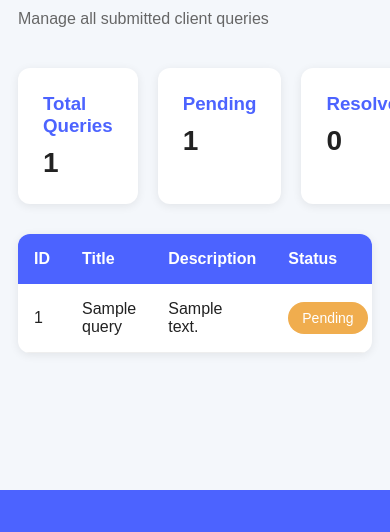
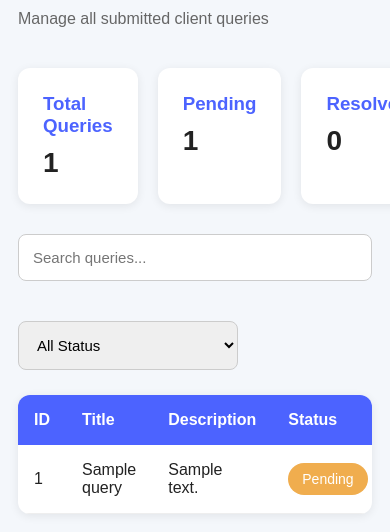
Before and after one commit to Arushitasharma/client-query-project, a Flask app: page /admin in a window 390 px wide; the page is wider, and only the part inside the window is pictured. Shown: the part 354-886 px from the top of that part. Before the commit the page ends 844 px from the top of that part, so only its background shows below. Run offline with Flask 3, Linux system fonts and the light colour scheme; a user stored in the database is signed in; tables that the repository leaves empty hold one stand-in row (values such as "Sample post").

Commit message:
add admin system, responsive ui, and validation architecture

```diff
--- a/app/static/css/admin.css
+++ b/app/static/css/admin.css
@@ -113,3 +113,30 @@
 
     text-decoration:none;
 }
+
+/* TOOLBAR */
+
+.admin-toolbar{
+
+    display:flex;
+
+    gap:20px;
+
+    margin-bottom:25px;
+
+    flex-wrap:wrap;
+}
+
+.admin-toolbar input,
+.admin-toolbar select{
+
+    padding:14px;
+
+    border:1px solid #ccc;
+
+    border-radius:8px;
+
+    min-width:220px;
+
+    font-size:15px;
+}
--- a/app/templates/admin/admin.html
+++ b/app/templates/admin/admin.html
@@ -138,6 +138,37 @@ Admin Dashboard
 
         </div>
 
+        <!-- SEARCH + FILTER -->
+
+        <div class="admin-toolbar">
+
+            <input
+                type="text"
+                id="querySearch"
+                placeholder="Search queries..."
+                onkeyup="filterQueries()"
+            >
+
+            <select
+                id="statusFilter"
+                onchange="filterQueries()"
+            >
+
+                <option value="all">
+                    All Status
+                </option>
+
+                <option value="Pending">
+                    Pending
+                </option>
+
+                <option value="Resolved">
+                    Resolved
+                </option>
+
+            </select>
+
+        </div>
 
         <!-- TABLE -->
 
@@ -161,7 +192,9 @@ Admin Dashboard
 
                 {% for row in rows %}
 
-                <tr>
+                <tr
+                    data-status="{{ row.status }}"
+                >
 
                     <td>
                         {{ row.id }}
@@ -222,4 +255,56 @@ Admin Dashboard
 
 </div>
 
+{% block extra_js %}
+
+<script>
+
+function filterQueries(){
+
+    let searchInput =
+        document.getElementById("querySearch")
+        .value
+        .toLowerCase();
+
+    let statusFilter =
+        document.getElementById("statusFilter")
+        .value;
+
+    let rows =
+        document.querySelectorAll(".admin-table tbody tr");
+
+    rows.forEach(row => {
+
+        let text =
+            row.textContent.toLowerCase();
+
+        let status =
+            row.dataset.status;
+
+        let matchesSearch =
+            text.includes(searchInput);
+
+        let matchesStatus =
+            statusFilter === "all"
+            ||
+            status === statusFilter;
+
+        if(matchesSearch && matchesStatus){
+
+            row.style.display = "";
+
+        }
+
+        else{
+
+            row.style.display = "none";
+        }
+
+    });
+}
+
+</script>
+
 {% endblock %}
+
+{% endblock %}
```
Also changed, not shown: app/utils/validators.py (+95 -0 lines).
